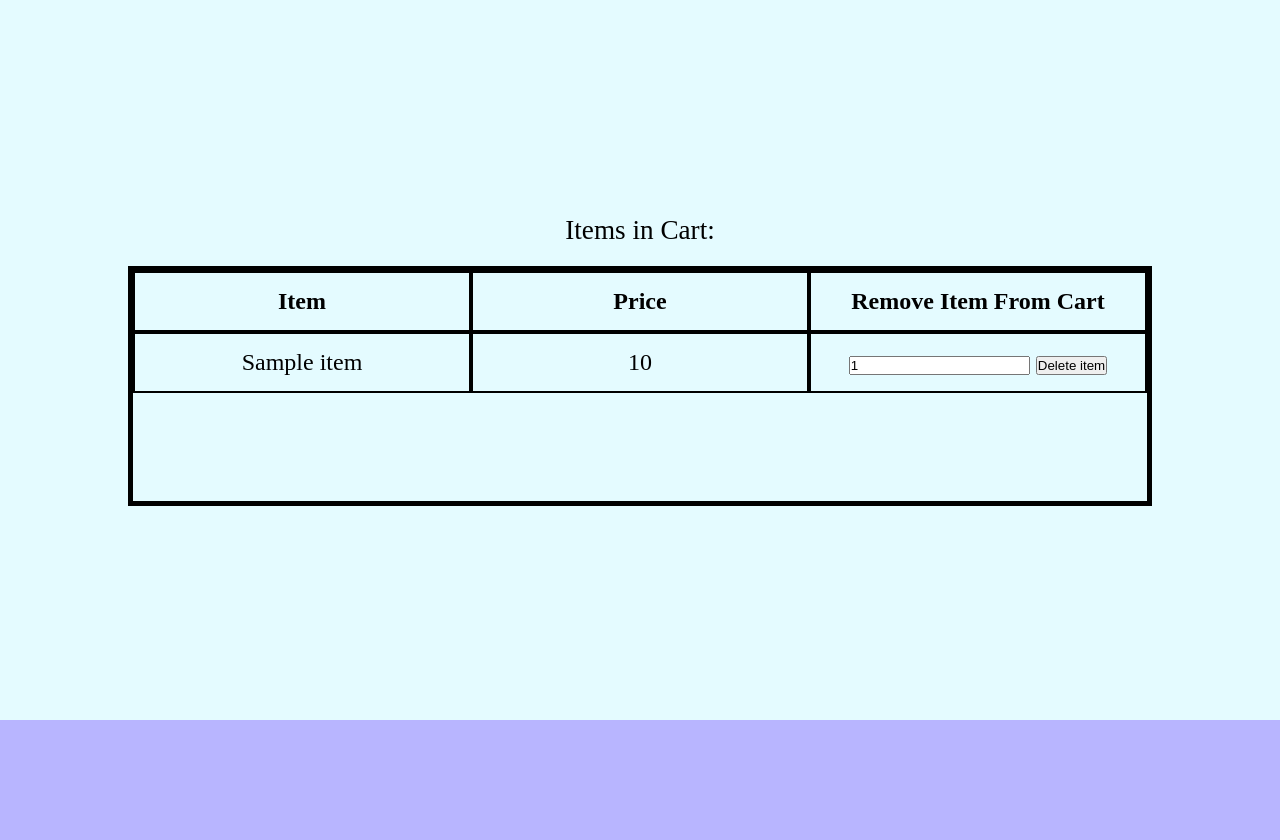
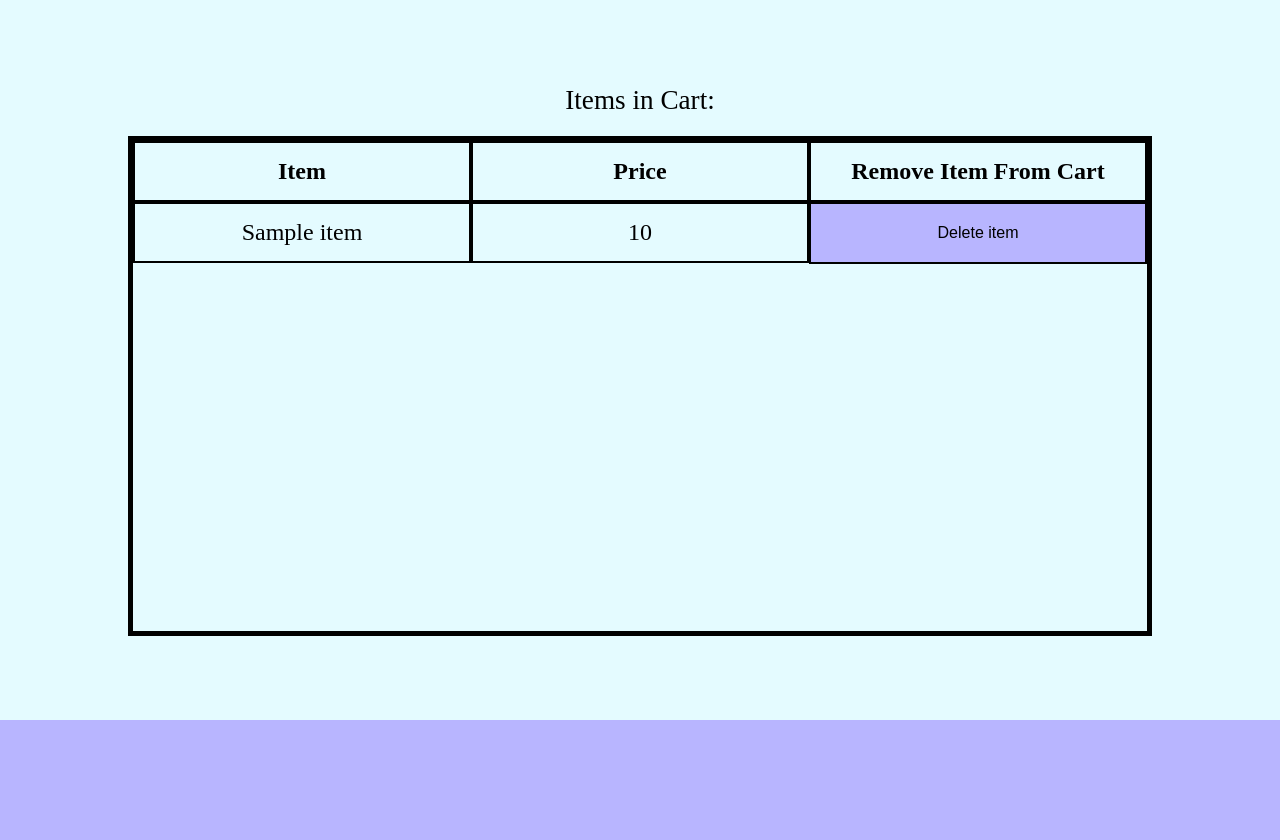
Before and after one commit to andrewM202/shopping-cart, a Flask app: page /cart in a window 1280 px wide. Shown: the part 120-960 px from the top of the page. Run offline with Flask 2, Linux system fonts and the light colour scheme; tables that the repository leaves empty hold one stand-in row (values such as "Sample post"); a database or web service that is not in the repository returns one stand-in record (values such as "Sample title"); some libraries are stand-ins or nearby versions.

Commit message:
Added styling to cart

```diff
--- a/flaskr/static/css/cart-styles.css
+++ b/flaskr/static/css/cart-styles.css
@@ -52,7 +52,7 @@ table {
     width: 80vw;
     min-width: 800px;
     height: 30vh;
-    min-height: 100px;
+    min-height: 500px;
     border: 5px solid black;
     border-collapse: collapse;
 }
@@ -67,7 +67,7 @@ tbody {
 }
 
 tr {
-    width: 100%;
+    width: calc(100% / 3);
 }
 
 th, td {
@@ -84,3 +84,22 @@ body > header > h1 {
     background: #e4fbff;
     padding: 3vh 10vw;
 }
+
+tr.table-remove-row td {
+    padding: 0;
+}
+
+input[type="text"] {
+   display: none;
+}
+
+input[type="submit"] {
+    width: calc(80vw / 3 - 8px);
+    min-width: calc(800px / 3 - 8px);
+    overflow: none;
+    height: 58px;
+    font-size: 1rem;
+    background: #b8b5ff;
+    border: none;
+    cursor: pointer;
+}
--- a/flaskr/templates/cart.html
+++ b/flaskr/templates/cart.html
@@ -23,7 +23,7 @@
                 <td>{{ price[0] }}</td>
                 {% endfor %}
             </tr>
-            <tr>
+            <tr class="table-remove-row">
                 <th>Remove Item From Cart</th>
                 {% for id in ids %}
                 <td>
```
